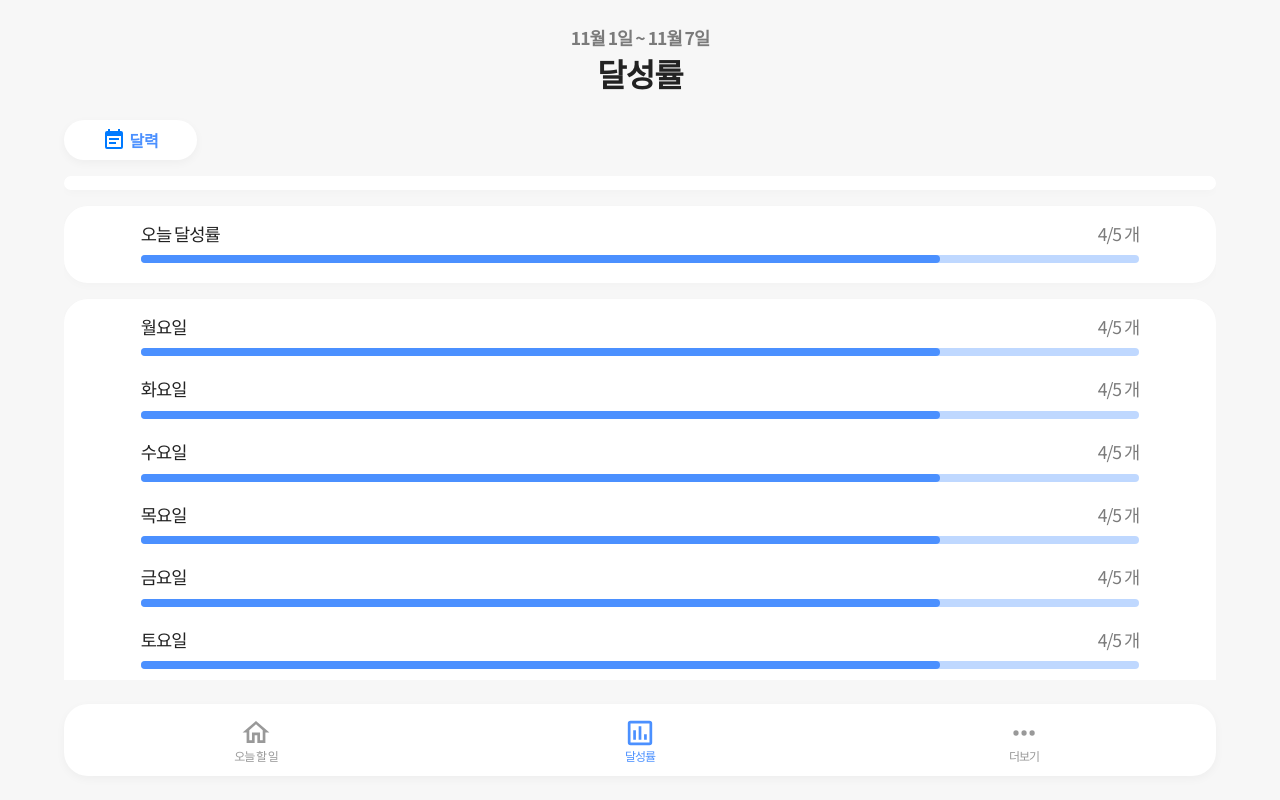
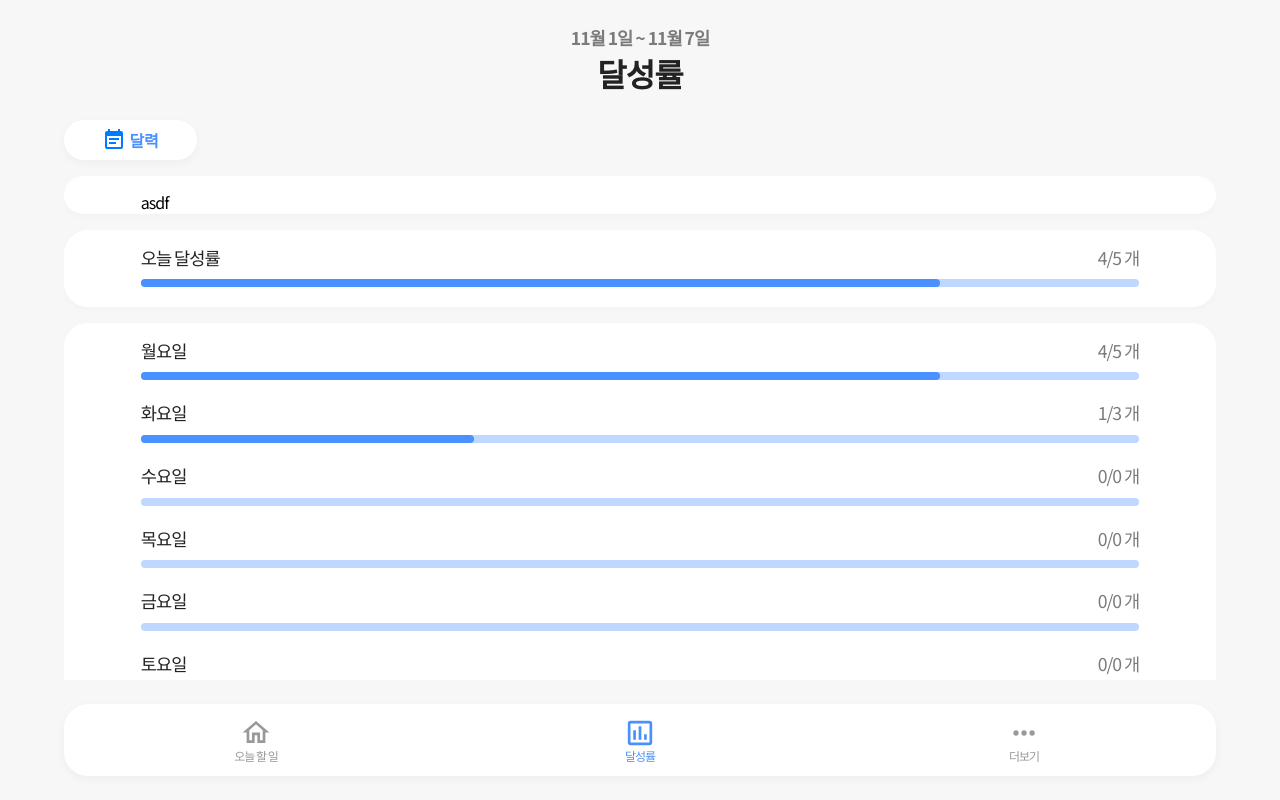
Before and after one commit to modoolist/modoolist, a Svelte app: page /app/assessment in a window 1280 px wide. Built offline with nearby package versions, Linux system fonts and the light colour scheme.

Commit message:
표준 함수로 변경

```diff
--- a/src/routes/app/Assessment.svelte
+++ b/src/routes/app/Assessment.svelte
@@ -17,7 +17,7 @@ import { dataset_dev } from "svelte/internal";
   var nowDayOfWeek = now.getDay();
   var nowDay = now.getDate();
   var nowMonth = now.getMonth();
-  var nowYear = now.getYear();
+  var nowYear = now.getFullYear();
   nowYear += (nowYear < 2000) ? 1900 : 0;
   var weekStartDate = new Date(nowYear, nowMonth, nowDay - nowDayOfWeek + 1);
   var weekEndDate = new Date(nowYear, nowMonth, nowDay + (7 - nowDayOfWeek));
@@ -40,6 +40,9 @@ import { dataset_dev } from "svelte/internal";
 
   <div id="scrollContainer">
     <div id="levelContainer">
+      <div id="levelTextContainer">
+        <span>asdf</span>
+      </div>
     </div>
 
     <div id="rateContainer">
@@ -58,34 +61,34 @@ import { dataset_dev } from "svelte/internal";
       <progress value="4" max="5" id="todayRate"></progress>
       <div id="rateTextContainer">
         <span id="containerTitle">화요일</span>
-        <span id="countText">4/5 개</span>
+        <span id="countText">1/3 개</span>
       </div>
-      <progress value="4" max="5" id="todayRate"></progress>
+      <progress value="1" max="3" id="todayRate"></progress>
       <div id="rateTextContainer">
         <span id="containerTitle">수요일</span>
-        <span id="countText">4/5 개</span>
+        <span id="countText">0/0 개</span>
       </div>
-      <progress value="4" max="5" id="todayRate"></progress>
+      <progress value="0" max="0" id="todayRate"></progress>
       <div id="rateTextContainer">
         <span id="containerTitle">목요일</span>
-        <span id="countText">4/5 개</span>
+        <span id="countText">0/0 개</span>
       </div>
-      <progress value="4" max="5" id="todayRate"></progress>
+      <progress value="0" max="0" id="todayRate"></progress>
       <div id="rateTextContainer">
         <span id="containerTitle">금요일</span>
-        <span id="countText">4/5 개</span>
+        <span id="countText">0/0 개</span>
       </div>
-      <progress value="4" max="5" id="todayRate"></progress>
+      <progress value="0" max="0" id="todayRate"></progress>
       <div id="rateTextContainer">
         <span id="containerTitle">토요일</span>
-        <span id="countText">4/5 개</span>
+        <span id="countText">0/0 개</span>
       </div>
-      <progress value="4" max="5" id="todayRate"></progress>
+      <progress value="0" max="0" id="todayRate"></progress>
       <div id="rateTextContainer">
         <span id="containerTitle">일요일</span>
-        <span id="countText">4/5 개</span>
+        <span id="countText">0/0 개</span>
       </div>
-      <progress value="4" max="5" id="todayRate"></progress>
+      <progress value="0" max="0" id="todayRate"></progress>
     </div>
   </div>
 
```
